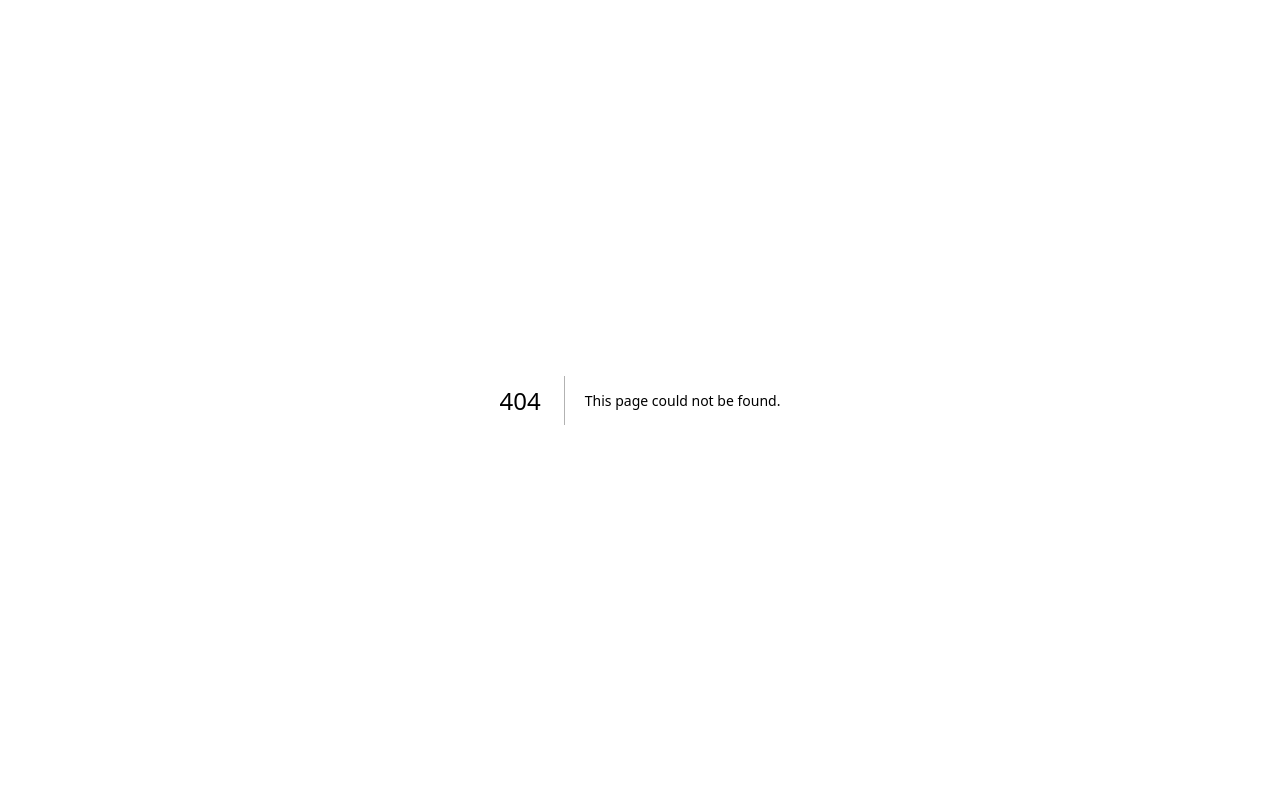
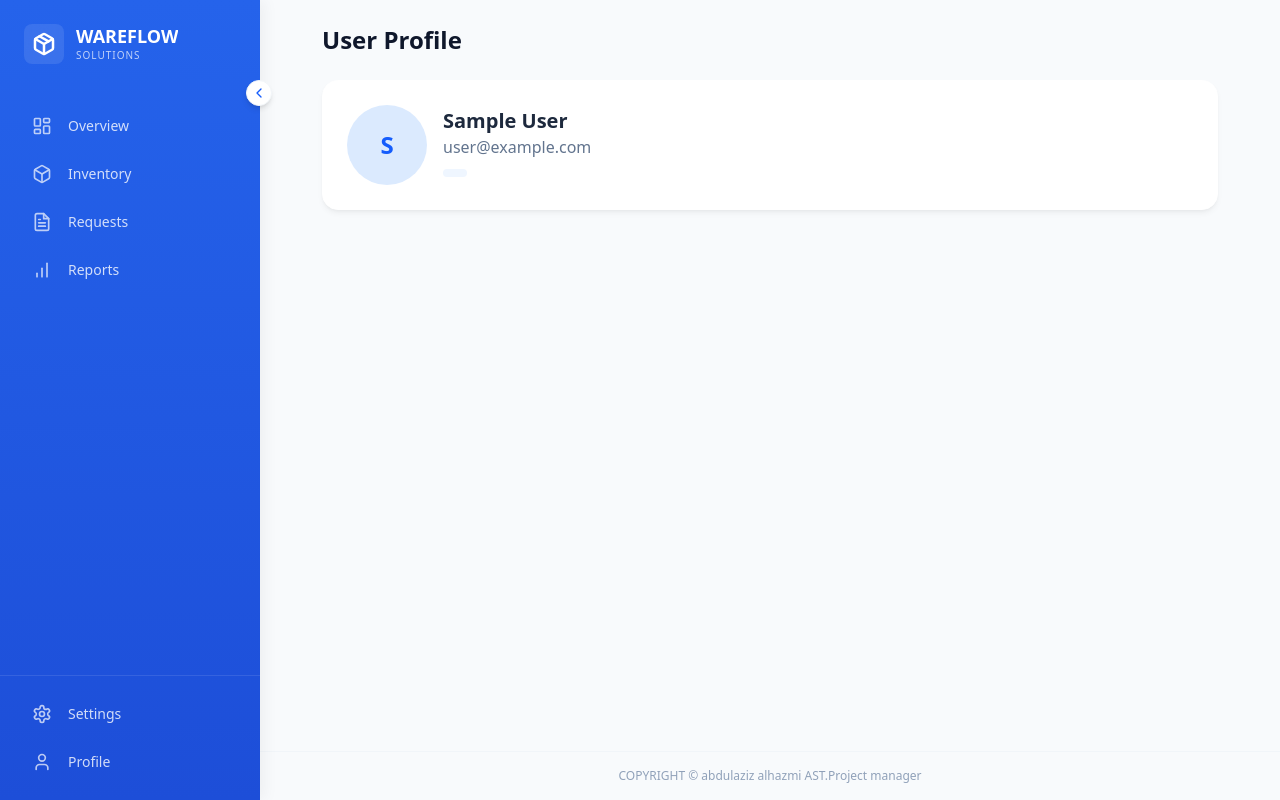
Before and after one commit to al7rbi1293-afk/warehouse-ts, a Next.js app: page /profile in a window 1280 px wide. Before the commit this address had no page. Built offline with nearby package versions, Linux system fonts and the light colour scheme; no server answers; sample sign-in values are in the browser's storage.

Commit message:
fix(dashboard): resolve UI issues with sidebar links and chart labels

```diff
--- a/src/app/(dashboard)/dashboard/DashboardClient.tsx
+++ b/src/app/(dashboard)/dashboard/DashboardClient.tsx
@@ -122,7 +122,7 @@ export function DashboardClient({ data }: { data: DashboardData }) {
                             <ResponsiveContainer width="100%" height="100%">
                                 <BarChart data={inventoryData} barGap={8}>
                                     <CartesianGrid strokeDasharray="3 3" vertical={false} stroke="#E2E8F0" />
-                                    <XAxis dataKey="name" axisLine={false} tickLine={false} tick={{ fill: '#64748B', fontSize: 10 }} dy={10} interval={0} angle={-45} textAnchor="end" height={60} />
+                                    <XAxis dataKey="name" axisLine={false} tickLine={false} tick={{ fill: '#64748B', fontSize: 10 }} dy={10} interval={0} angle={-45} textAnchor="end" height={100} />
                                     <YAxis axisLine={false} tickLine={false} tick={{ fill: '#64748B', fontSize: 12 }} />
                                     <Tooltip cursor={{ fill: 'transparent' }} contentStyle={{ borderRadius: '8px', border: 'none', boxShadow: '0 4px 12px rgba(0,0,0,0.1)' }} />
                                     <Bar dataKey="value" fill="#2563EB" radius={[4, 4, 0, 0]} barSize={24} />
--- /dev/null
+++ b/src/app/(dashboard)/profile/page.tsx
@@ -0,0 +1,27 @@
+"use client";
+
+import { useSession } from "next-auth/react";
+
+export default function ProfilePage() {
+    const { data: session } = useSession();
+
+    return (
+        <div className="max-w-4xl mx-auto space-y-6 animate-fade-in">
+            <h1 className="text-2xl font-bold text-slate-900">User Profile</h1>
+            <div className="card-premium p-6 space-y-4">
+                <div className="flex items-center gap-4">
+                    <div className="w-20 h-20 rounded-full bg-blue-100 flex items-center justify-center text-blue-600 text-2xl font-bold">
+                        {session?.user?.name?.[0] || "U"}
+                    </div>
+                    <div>
+                        <h2 className="text-xl font-bold text-slate-800">{session?.user?.name}</h2>
+                        <p className="text-slate-500">{session?.user?.email}</p>
+                        <span className="inline-block mt-2 px-3 py-1 bg-blue-50 text-blue-700 rounded-full text-xs font-semibold capitalize">
+                            {session?.user?.role}
+                        </span>
+                    </div>
+                </div>
+            </div>
+        </div>
+    );
+}
--- /dev/null
+++ b/src/app/(dashboard)/settings/page.tsx
@@ -0,0 +1,10 @@
+export default function SettingsPage() {
+    return (
+        <div className="max-w-4xl mx-auto space-y-6 animate-fade-in">
+            <h1 className="text-2xl font-bold text-slate-900">Settings</h1>
+            <div className="card-premium p-6">
+                <p className="text-slate-500">Global application settings will appear here.</p>
+            </div>
+        </div>
+    );
+}
--- a/src/components/Sidebar.tsx
+++ b/src/components/Sidebar.tsx
@@ -71,8 +71,8 @@ export function Sidebar({ className = "", staticPositioning = false }: SidebarPr
     ];
 
     const bottomItems = [
-        { name: "Settings", href: "#", icon: Icons.Settings },
-        { name: "Profile", href: "#", icon: Icons.Profile, action: () => {/* Profile action */ } },
+        { name: "Settings", href: "/settings", icon: Icons.Settings },
+        { name: "Profile", href: "/profile", icon: Icons.Profile },
     ];
 
     return (
@@ -145,9 +145,9 @@ export function Sidebar({ className = "", staticPositioning = false }: SidebarPr
                 {/* Bottom Section */}
                 <div className="p-4 space-y-1 mt-auto border-t border-white/10">
                     {bottomItems.map((item) => (
-                        <button
+                        <Link
                             key={item.name}
-                            onClick={item.action || (() => { })}
+                            href={item.href}
                             className={`w-full flex items-center gap-4 px-4 py-3 rounded-xl hover:bg-white/5 transition-all duration-200 group text-left ${!isSidebarOpen && "justify-center px-2"}`}
                         >
                             <item.icon className="w-5 h-5 opacity-70 group-hover:opacity-100 shrink-0" />
@@ -156,7 +156,7 @@ export function Sidebar({ className = "", staticPositioning = false }: SidebarPr
                                     {item.name}
                                 </span>
                             )}
-                        </button>
+                        </Link>
                     ))}
                 </div>
             </aside>
```
